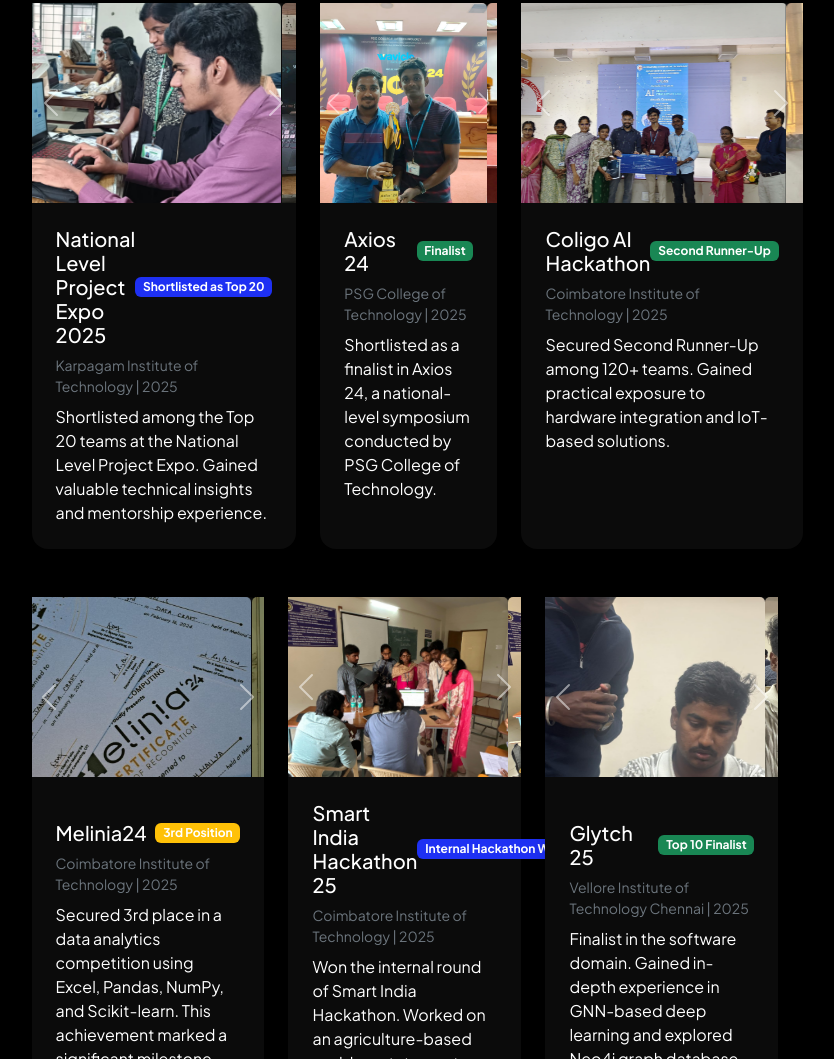
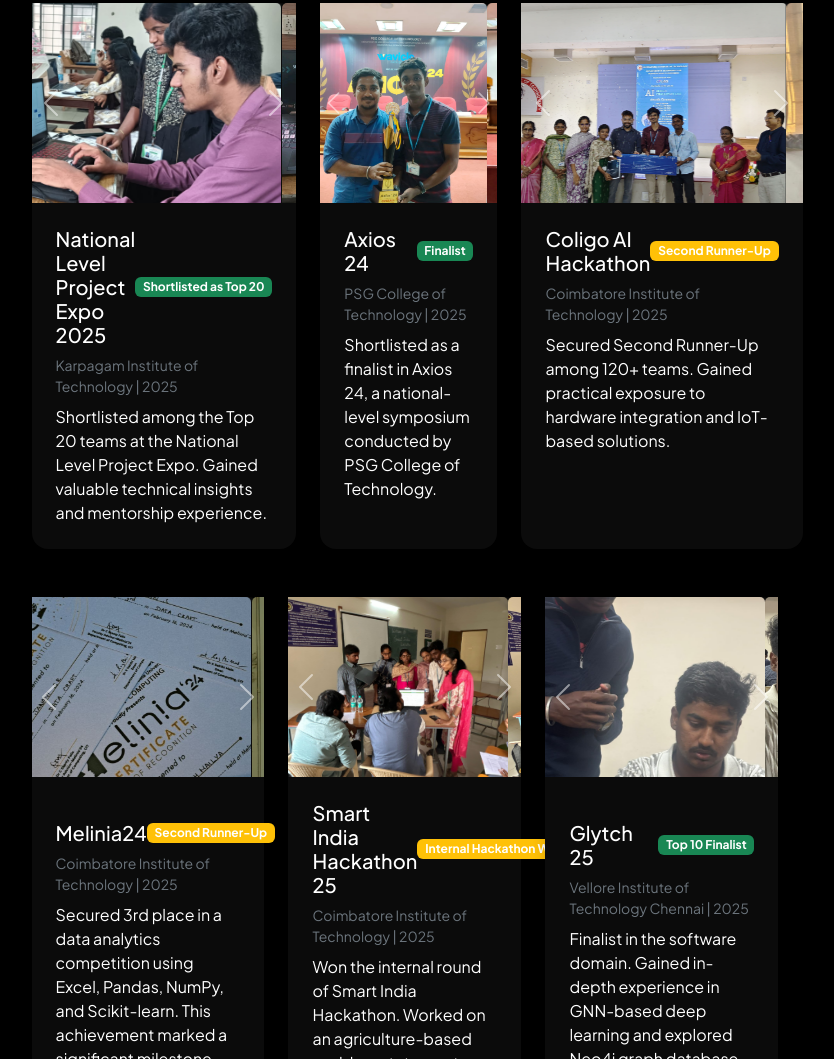
Before and after one commit to Freaksthegeeks/Freaksthegeeks.github.io, a plain HTML site: page index.html in a window 1280 px wide. Shown: the part 9410-10469 px from the top of the page, without its empty margins (223-1057 px from the left). Drawn offline with nearby package versions, Linux system fonts and the light colour scheme.

Commit message:
updated winning position

```diff
--- a/index.html
+++ b/index.html
@@ -645,7 +645,7 @@
                                         <div class="card-body p-4">
                                             <div class="d-flex justify-content-between align-items-center mb-2">
                                                 <h5 class="card-title mb-0">Thinklytics Login 2025</h5>
-                                                <span class="badge bg-primary">Winner</span>
+                                                <span class="badge bg-warning">Winner</span>
                                             </div>
                                             <p class="text-muted small mb-2">PSG College of Technology | 2025</p>
                                             <p class="card-text">Winner of Thinklytics Login 2025. Demonstrated strong proficiency in data visualization concept by showcasing technical expertise in a competitive symposium environment.</p>
@@ -717,7 +717,7 @@
                                         <div class="card-body p-4">
                                             <div class="d-flex justify-content-between align-items-center mb-2">
                                                 <h5 class="card-title mb-0">National Level Project Expo 2025</h5>
-                                                <span class="badge bg-primary">Shortlisted as Top 20</span>
+                                                <span class="badge bg-success">Shortlisted as Top 20</span>
                                             </div>
                                             <p class="text-muted small mb-2">Karpagam Institute of Technology | 2025</p>
                                             <p class="card-text">Shortlisted among the Top 20 teams at the National Level Project Expo. Gained valuable technical insights and mentorship experience.</p>
@@ -799,7 +799,7 @@
                                         <div class="card-body p-4">
                                             <div class="d-flex justify-content-between align-items-center mb-2">
                                                 <h5 class="card-title mb-0">Coligo AI Hackathon</h5>
-                                                <span class="badge bg-success">Second Runner-Up</span>
+                                                <span class="badge bg-warning">Second Runner-Up</span>
                                             </div>
                                             <p class="text-muted small mb-2">Coimbatore Institute of Technology | 2025</p>
                                             <p class="card-text">Secured Second Runner-Up among 120+ teams. Gained practical exposure to hardware integration and IoT-based solutions.</p>
@@ -838,7 +838,7 @@
                                             <div class="card-body p-4">
                                                 <div class="d-flex justify-content-between align-items-center mb-2">
                                                     <h5 class="card-title mb-0">Melinia24</h5>
-                                                    <span class="badge bg-warning">3rd Position</span>
+                                                    <span class="badge bg-warning">Second Runner-Up</span>
                                                 </div>
                                                 <p class="text-muted small mb-2">Coimbatore Institute of Technology | 2025</p>
                                                 <p class="card-text">Secured 3rd place in a data analytics competition using Excel, Pandas, NumPy, and Scikit-learn. This achievement marked a significant milestone.</p>
@@ -870,7 +870,7 @@
                                             <div class="card-body p-4">
                                                 <div class="d-flex justify-content-between align-items-center mb-2">
                                                     <h5 class="card-title mb-0">Smart India Hackathon 25</h5>
-                                                    <span class="badge bg-primary">Internal Hackathon Winner</span>
+                                                    <span class="badge bg-warning">Internal Hackathon Winner</span>
                                                 </div>
                                                 <p class="text-muted small mb-2">Coimbatore Institute of Technology | 2025</p>
                                                 <p class="card-text">Won the internal round of Smart India Hackathon. Worked on an agriculture-based problem statement, gaining both technical and soft skills including teamwork and communication.</p>
```
